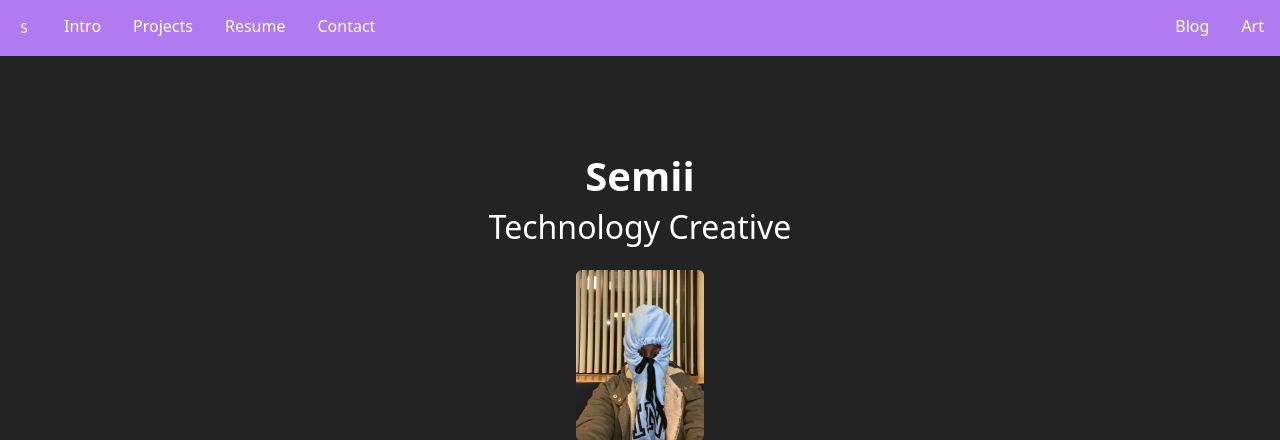
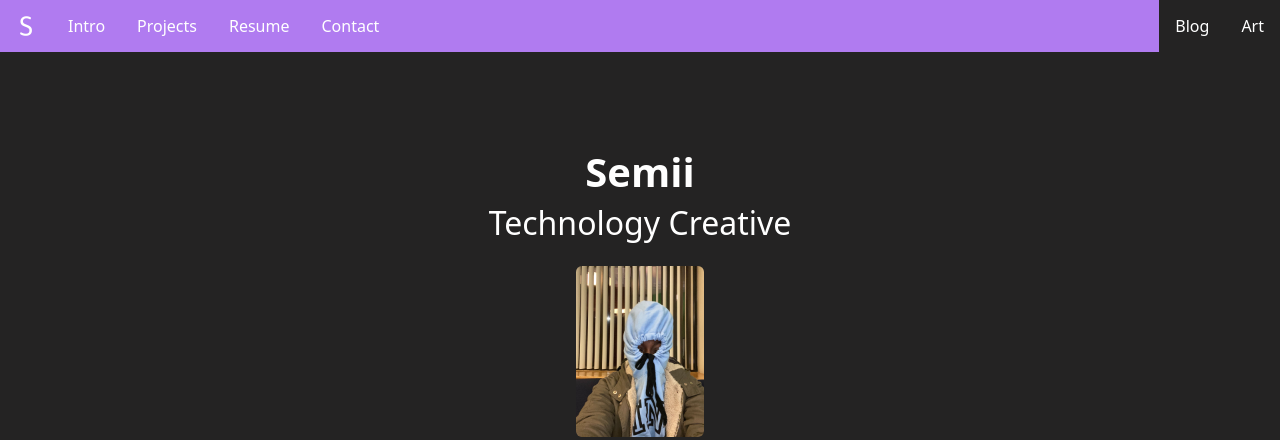
Before and after one commit to DestineeAdams/portfolio-Website, a PHP site: page / in a window 1280 px wide. Shown: the top 440 px of the page. Run offline with PHP 8.4, Linux system fonts and the light colour scheme; some libraries are stand-ins or nearby versions.

Commit message:
add logo and change up hover colors

```diff
--- a/index.html
+++ b/index.html
@@ -29,7 +29,7 @@
     <nav class="" style="background-color:#b07bf0;">
         <ul class="navul">
 
-            <li class="navlileft"> <img src=".\files\favicon-16x16.png" alt="logo" style="padding: 20px 16px;"> </li>
+            <li class="navlileft"> <img src=".\files\favicon-32x32.png" alt="logo" style="padding: 10px 10px;"> </li>
 
             <li class="navlileft"> <a style="color: #ffffff;" href="#">Intro</a> </li>
 
--- a/styles/style.css
+++ b/styles/style.css
@@ -24,15 +24,6 @@ footer{
 
 }
 
-.navlileft {
-  float: left;
-}
-
-.navliright {
-  float: right;
-}
-
-
 li a {
   display: block;
   color: white;
@@ -41,13 +32,24 @@ li a {
   text-decoration: none;
 }
 
+.navlileft {
+  float: left;
+  background-color: #b07bf0;
+}
+
+.navliright {
+  float: right;
+  background-color: #242323;
+}
+
+
 .navlileft a:hover {
   background-color: #242323;
   text-transform: uppercase;
 }
 
 .navliright a:hover {
-  background-color: #242323;
+  background-color: #b07bf0;
   text-transform: uppercase;
 }
 
```
